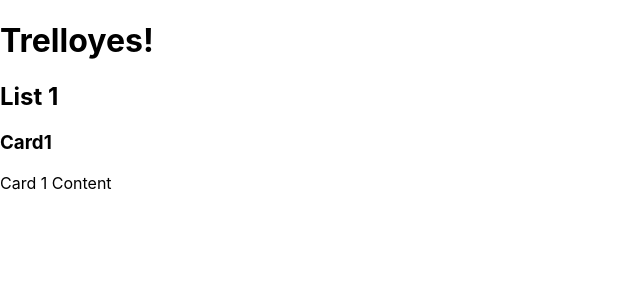
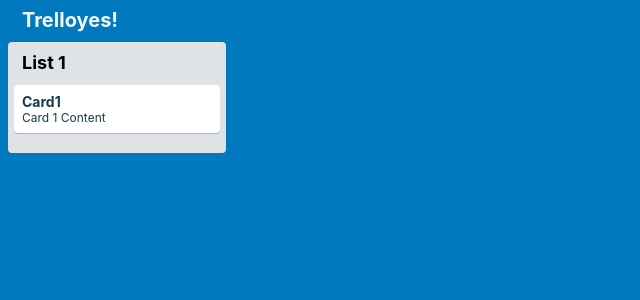
Before and after one commit to cteterita/trelloyes, a React (Create React App) app: page / in a window 1280 px wide. Shown: the top 300 px of the page, without its empty margins (0-640 px from the left). Built offline with nearby package versions, Linux system fonts and the light colour scheme.

Commit message:
added provided styling

```diff
--- /dev/null
+++ b/src/App.css
@@ -0,0 +1,20 @@
+/* APP STYLES */
+.App {
+    min-height: calc(100vh - 16px);
+    min-width: calc(100vw - 16px);
+    background: #0079bf;
+    padding: 8px;
+    display: inline-flex;
+    flex-direction: column;
+  }
+
+  .App-header h1 {
+    margin: 0;
+    color: #f6f6f6;
+    font-size: 20px;
+    padding: 0 14px 10px;
+  }
+
+  .App-list {
+    display: flex;
+  }
--- a/src/App.js
+++ b/src/App.js
@@ -1,4 +1,5 @@
 import React from 'react';
+import './App.css';
 import './store.js';
 import List from './composition/List';
 
--- /dev/null
+++ b/src/composition/Card.css
@@ -0,0 +1,29 @@
+/* CARD STYLES */
+
+.Card {
+    border-radius: 4px;
+    background-color: #fff;
+    box-shadow: 0 1px 0 rgba(9,45,66,.25);
+    padding: 8px;
+    color: #17394d;
+  }
+
+  .Card {
+    margin-bottom: 10px;
+  }
+
+  .Card h3 {
+    font-size: 14px;
+    margin-bottom: 4px;
+  }
+
+  .Card p {
+    margin: 0;
+    font-size: 12px;
+  }
+
+  .Card button {
+    float: right;
+    background-color: #eff1f3;
+    border-radius: 6px;
+  }
--- a/src/composition/Card.js
+++ b/src/composition/Card.js
@@ -1,4 +1,5 @@
 import React from 'react';
+import './Card.css';
 
 function Card(props) {
     return (
--- /dev/null
+++ b/src/composition/List.css
@@ -0,0 +1,51 @@
+/* LIST STYLES */
+
+.List {
+    min-width: 218px;
+  }
+
+  .List:not(:first-of-type) {
+    margin-left: 8px;
+  }
+
+  .List-header h2,
+  .List-cards h3 {
+    margin: 0;
+  }
+
+  .List-header h2 {
+    font-size: 18px;
+    padding: 10px 8px 8px;
+  }
+
+  .List-header,
+  .List-cards {
+    background-color: #dfe3e6;
+    padding: 0 6px 4px;
+  }
+
+  .List-header {
+    border-top-left-radius: 4px;
+    border-top-right-radius: 4px;
+  }
+
+  .List-cards {
+    border-bottom-left-radius: 4px;
+    border-bottom-right-radius: 4px;
+    padding-bottom: 10px;
+    max-height: calc(100vh - 102px);
+    overflow: auto;
+  }
+
+  .List-add-button {
+    background: none;
+    border: none;
+    font-size: 12px;
+    font-weight: bold;
+    padding: 5px 6px;
+    display: block;
+  }
+
+  .List-add-button:hover {
+    cursor: pointer;
+  }
--- a/src/composition/List.js
+++ b/src/composition/List.js
@@ -1,5 +1,6 @@
 import React from 'react';
 import Card from './Card';
+import './List.css';
 
 function List(props) {
     return (
--- a/src/index.css
+++ b/src/index.css
@@ -1,13 +1,9 @@
 body {
   margin: 0;
-  font-family: -apple-system, BlinkMacSystemFont, 'Segoe UI', 'Roboto', 'Oxygen',
-    'Ubuntu', 'Cantarell', 'Fira Sans', 'Droid Sans', 'Helvetica Neue',
+  padding: 0;
+  font-family: -apple-system, BlinkMacSystemFont, "Segoe UI", "Roboto", "Oxygen",
+    "Ubuntu", "Cantarell", "Fira Sans", "Droid Sans", "Helvetica Neue",
     sans-serif;
   -webkit-font-smoothing: antialiased;
   -moz-osx-font-smoothing: grayscale;
 }
-
-code {
-  font-family: source-code-pro, Menlo, Monaco, Consolas, 'Courier New',
-    monospace;
-}
```
